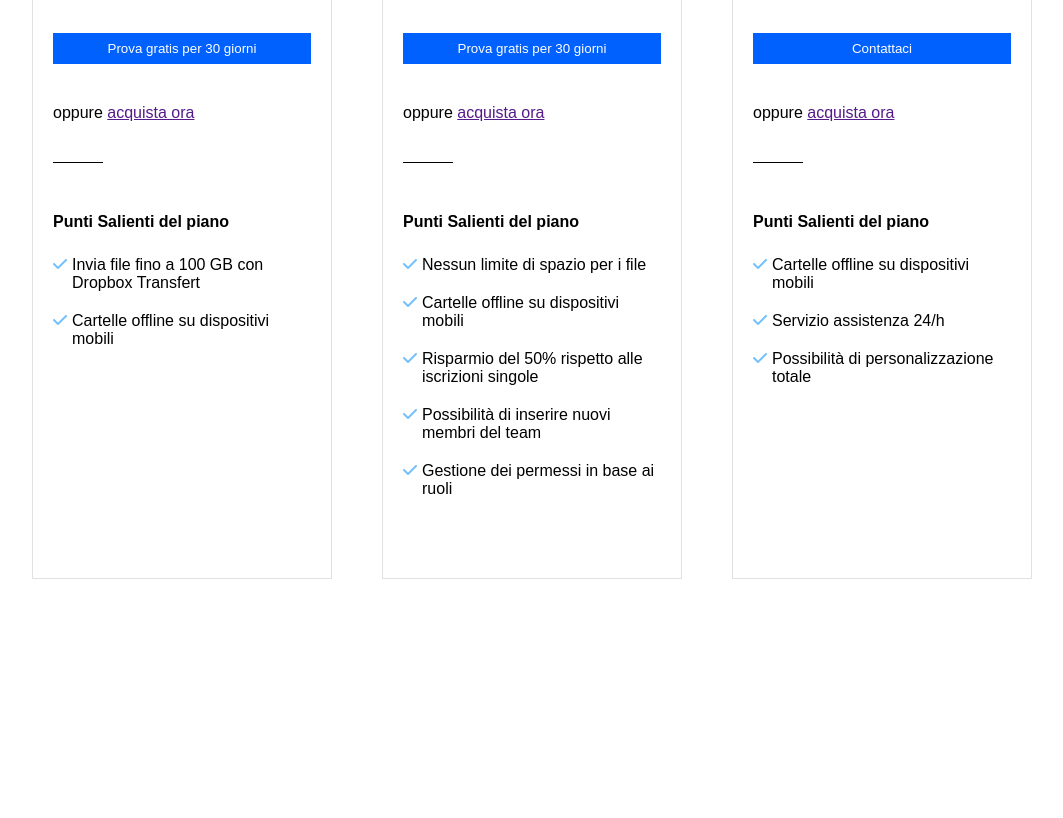
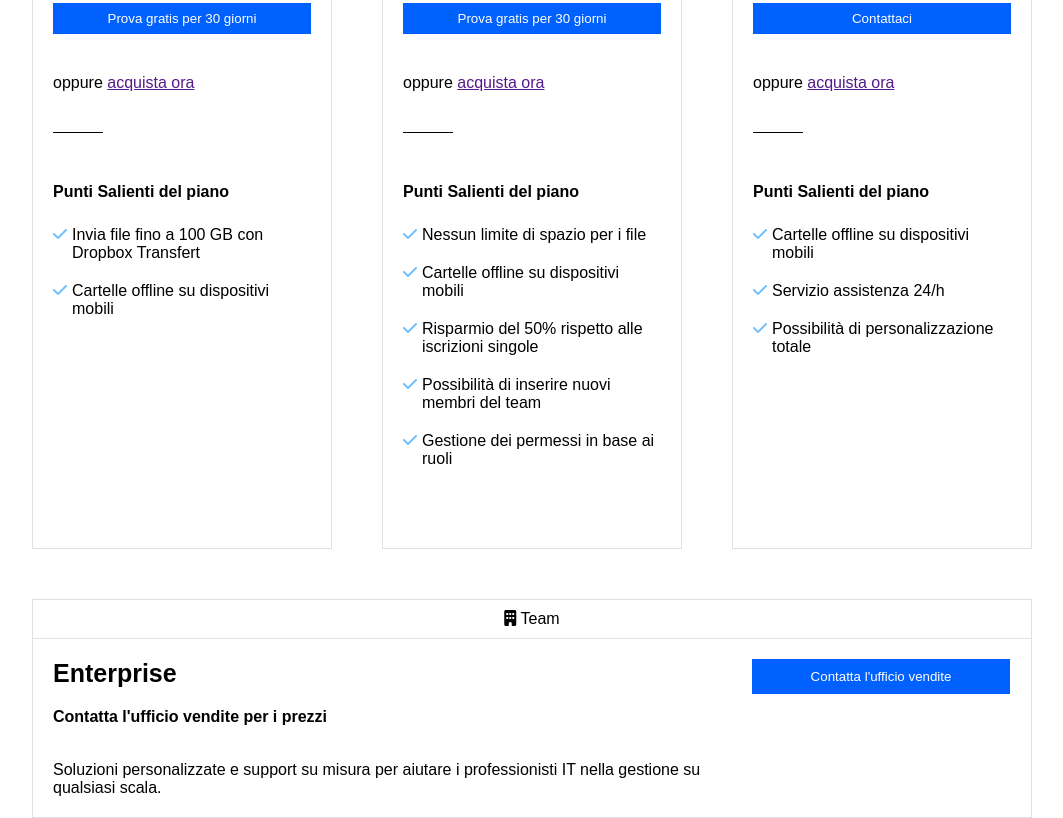
Before and after one commit to AlessioConsolo/htmlcss-dropbox, a plain HTML site: page index.html in a window 1280 px wide. Shown: the part 1442-2260 px from the top of the page, without its empty margins (108-1171 px from the left). Before the commit the page ends 2021 px from the top, so only its background shows below. Drawn offline with Linux system fonts and the light colour scheme.

Commit message:
[UPD] Added horizontal card

```diff
--- a/css/style.css
+++ b/css/style.css
@@ -66,6 +66,14 @@ h5 {
   cursor: pointer;
 }
 
+.blue-b-horizontal {
+  background-color: rgba(0, 97, 255, 255);
+  padding: 10px 59px;
+  color: white;
+  border: none;
+  cursor: pointer;
+}
+
 .margin-bot-75 {
   margin-bottom: 75px;
 }
@@ -84,6 +92,15 @@ h5 {
 
 .margin-left-5 {
   margin-left: 5px;
+}
+
+.margin-top-50 {
+  margin-top: 50px;
+}
+
+.padding-t20-b35 {
+  padding-top: 20px;
+  padding-bottom: 35px;
 }
 
 /******** MAIN ********/
@@ -136,6 +153,28 @@ h5 {
   gap: 50px;
 }
 
+.main-row-horizontal {
+  width: 1000px;
+  margin: 0 auto;
+  display: flex;
+  border: 1px solid rgba(225, 225, 227, 255);
+}
+
+.main-row-horizonatal-header {
+  width: 1000px;
+  margin: 50px auto 0px auto;
+  display: flex;
+  justify-content: center;
+}
+
+.main-col-horizontal-70 {
+  width: 70%;
+}
+
+.main-col-horizontal-30 {
+  width: 30%;
+}
+
 .main-col-1000 {
   border: 1px solid rgba(225, 225, 227, 255);
   flex: 1;
@@ -145,6 +184,15 @@ h5 {
   border-bottom: 1px solid rgba(225, 225, 227, 255);
   text-align: center;
   padding: 10px;
+}
+
+.upper-single-horizontal {
+  padding: 10px;
+  border-left: 1px solid rgba(225, 225, 227, 255);
+  border-top: 1px solid rgba(225, 225, 227, 255);
+  border-right: 1px solid rgba(225, 225, 227, 255);
+  width: 100%;
+  text-align: center;
 }
 
 /******** CARD BLOCK ********/
@@ -176,7 +224,8 @@ h5 {
 }
 
 .radio_text {
-  margin: 70px 0;
+  margin-top: 60px;
+  margin-bottom: 50px;
 }
 
 .card__text__price {
@@ -186,3 +235,7 @@ h5 {
 .card__text__month {
   color: gray;
 }
+
+.card__text__horizontal {
+  padding: 20px;
+}
--- a/index.html
+++ b/index.html
@@ -320,6 +320,41 @@
             </div>
           </div>
         </div>
+        <div class="main-row-horizonatal-header">
+          <div class="card__header upper-single-horizontal">
+            <i class="fa-solid fa-building"></i>
+            <span>Team</span>
+          </div>
+        </div>
+        <div class="main-row-horizontal">
+          <div class="main-col-horizontal-70">
+            <div class="content">
+              <div class="card__text__horizontal">
+                <div class="card__text__block__horizontal">
+                  <h3 class="card__text__title">Enterprise</h3>
+                  <p class="card__text__price padding-t20-b35">
+                    Contatta l'ufficio vendite per i prezzi
+                  </p>
+                  <p>
+                    Soluzioni personalizzate e support su misura per aiutare i
+                    professionisti IT nella gestione su qualsiasi scala.
+                  </p>
+                </div>
+              </div>
+            </div>
+          </div>
+          <div class="main-col-horizontal-30">
+            <div class="content">
+              <div class="card__text__horizontal">
+                <div class="card__text__block__horizontal">
+                  <button class="blue-b-horizontal">
+                    Contatta l'ufficio vendite
+                  </button>
+                </div>
+              </div>
+            </div>
+          </div>
+        </div>
       </div>
     </main>
   </body>
```
